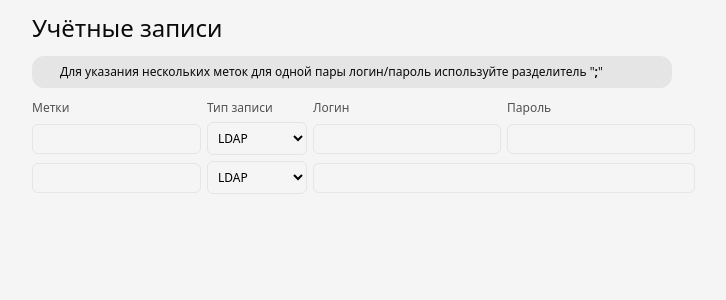
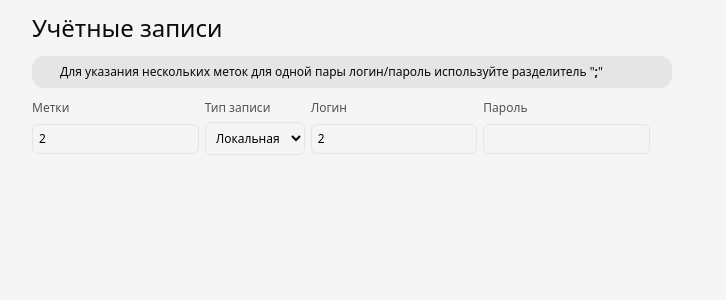
Before and after one commit to YriGantimurov/vue_test_exercise, a Vue app: page / in a window 1280 px wide. Shown: the top 300 px of the page, without its empty margins (288-1014 px from the left). Built offline with nearby package versions, Linux system fonts and the light colour scheme; the HTML template or start-up script is replaced by a standard one.

Commit message:
add: pinia form store, form state logic; edit: better file structure; debug: form grid sizing

```diff
--- a/src/App.vue
+++ b/src/components/App.vue
@@ -1,7 +1,7 @@
 <template>
-  <Form />
+  <EmployForm />
 </template>
 
 <script setup lang="ts">
-import Form from './components/Form.vue'
+import EmployForm from './EmployForm.vue'
 </script>
--- /dev/null
+++ b/src/components/EmployForm.vue
@@ -0,0 +1,54 @@
+<template>
+  <div class="bg-neutral-100">
+    <div class="w-1/2 mx-auto py-3 min-h-screen">
+      <!-- Header -->
+      <div class="flex gap-3 items-center">
+        <p class="text-2xl text-neutral-950 font-medium">Учётные записи</p>
+        <button
+          class="cursor-pointer"
+          @click="
+            formStore.addRecord({
+              tags: null,
+              recordType: 'Локальная',
+              login: null,
+              password: null,
+            })
+          "
+        >
+          <IconHOC icon-filename="user-plus-icon.svg" size="4" color="fill-neutral-950 " />
+        </button>
+      </div>
+      <!-- Form hint -->
+      <div
+        class="px-3 py-2 rounded-xl bg-neutral-200 grid grid-cols-[min-content_auto] items-center gap-1 mt-3"
+      >
+        <IconHOC icon-filename="question-circle-icon.svg" size="3" color="fill-neutral-950 " />
+        <p class="text-xs text-neutral-950">
+          Для указания нескольких меток для одной пары логин/пароль используйте разделитель "<span
+            class="font-bold"
+            >;</span
+          >"
+        </p>
+      </div>
+      <!-- Form -->
+      <div class="mt-3 grid grid-cols-[1fr_100px_1fr_1fr_min-content] items-center gap-1.5">
+        <!-- Form header -->
+        <p class="text-xs text-neutral-600">Метки</p>
+        <p class="text-xs text-neutral-600">Тип записи</p>
+        <p class="text-xs text-neutral-600">Логин</p>
+        <p class="text-xs text-neutral-600">Пароль</p>
+        <p></p>
+
+        <FormRecord :key="record.id" v-for="record in formStore.records" :record="record" />
+      </div>
+    </div>
+  </div>
+</template>
+
+<script setup lang="ts">
+import FormRecord from './FormRecord.vue'
+import IconHOC from './IconHOC.vue'
+import { useFormStore } from '@/stores/form'
+
+const formStore = useFormStore()
+</script>
--- a/src/components/Form.vue
+++ /dev/null
@@ -1,59 +0,0 @@
-<template>
-  <div class="flex bg-neutral-100">
-    <div class="w-1/2 mx-auto min-h-screen py-3">
-      <!-- Header -->
-      <div class="flex gap-3 items-center">
-        <p class="text-2xl text-neutral-950 font-medium">Учётные записи</p>
-        <button>
-          <IconHOC icon-filename="user-plus-icon.svg" size="4" color="fill-neutral-950 " />
-        </button>
-      </div>
-      <!-- Form hint -->
-      <div class="px-3 py-2 rounded-xl bg-neutral-200 flex items-center gap-1 mt-3">
-        <IconHOC icon-filename="question-circle-icon.svg" size="3" color="fill-neutral-950 " />
-        <p class="text-xs text-neutral-950">
-          Для указания нескольких меток для одной пары логин/пароль используйте разделитель "<span
-            class="font-bold"
-            >;</span
-          >"
-        </p>
-      </div>
-      <!-- Form -->
-      <div
-        class="mt-3 grid grid-cols-[max-content_100px_auto_auto_min-content] items-center gap-1.5"
-      >
-        <!-- Form header -->
-        <p class="text-xs text-neutral-600">Метки</p>
-        <p class="text-xs text-neutral-600">Тип записи</p>
-        <p class="text-xs text-neutral-600">Логин</p>
-        <p class="text-xs text-neutral-600">Пароль</p>
-        <p></p>
-        <textarea
-          rows="1"
-          class="p-1.5 text-xs resize-none border border-neutral-200 rounded-md"
-        ></textarea>
-        <select class="text-xs border-neutral-200 rounded-md border h-full p-1.5">
-          <option class="text-xs">LDAP</option>
-          <option class="text-xs">Локальная</option>
-        </select>
-        <input class="text-xs p-1.5 border-neutral-200 rounded-md border" />
-        <input class="text-xs p-1.5 border-neutral-200 rounded-md border" />
-        <IconHOC icon-filename="trash-bin-icon.svg" size="4" color="fill-neutral-950 " />
-        <textarea
-          rows="1"
-          class="p-1.5 text-xs resize-none border border-neutral-200 rounded-md"
-        ></textarea>
-        <select class="text-xs border-neutral-200 rounded-md border h-full p-1.5">
-          <option class="text-xs">LDAP</option>
-          <option class="text-xs">Локальная</option>
-        </select>
-        <input class="text-xs p-1.5 border-neutral-200 rounded-md border col-span-2" />
-        <IconHOC icon-filename="trash-bin-icon.svg" size="4" color="fill-neutral-950 " />
-      </div>
-    </div>
-  </div>
-</template>
-
-<script setup lang="ts">
-import IconHOC from './IconHOC.vue'
-</script>
--- /dev/null
+++ b/src/components/FormRecord.vue
@@ -0,0 +1,41 @@
+<template>
+  <textarea
+    v-model="localRecord.tags"
+    rows="1"
+    class="overflow-y-scroll scrollbar-hidden p-1.5 text-xs resize-none border border-neutral-200 rounded-md w-full"
+  ></textarea>
+  <select
+    v-model="localRecord.recordType"
+    class="text-xs border-neutral-200 rounded-md border h-full p-1.5"
+  >
+    <option value="LDAP" class="text-xs">LDAP</option>
+    <option value="Локальная" class="text-xs">Локальная</option>
+  </select>
+
+  <input
+    v-model="localRecord.login"
+    :class="`text-xs p-1.5 border-neutral-200 rounded-md border w-full ${record.recordType === 'LDAP' && 'col-span-2'}`"
+  />
+  <input
+    v-if="record.recordType === 'Локальная'"
+    v-model="localRecord.password"
+    class="text-xs p-1.5 border-neutral-200 rounded-md border w-full"
+  />
+  <button class="cursor-pointer" @click="formStore.removeRecord(record.id)">
+    <IconHOC icon-filename="trash-bin-icon.svg" size="4" color="fill-neutral-950 " />
+  </button>
+</template>
+
+<script setup lang="ts">
+import type { formRecordWithId } from '@/interfaces/form'
+import IconHOC from './IconHOC.vue'
+import { useFormStore } from '@/stores/form'
+
+const { record } = defineProps<{
+  record: formRecordWithId
+}>()
+const formStore = useFormStore()
+const localRecord = formStore.records.find(
+  (storeRecord) => storeRecord.id === record.id,
+) as formRecordWithId
+</script>
--- a/src/index.css
+++ b/src/index.css
@@ -1 +1,6 @@
 @import 'tailwindcss';
+
+/* utility for hiding scrollbar */
+@utility scrollbar-hidden {
+  @apply [scrollbar-width:none] [&::-webkit-scrollbar]:hidden;
+}
--- /dev/null
+++ b/src/interfaces/form.ts
@@ -0,0 +1,10 @@
+export interface formRecord {
+  tags: string | null
+  recordType: 'Локальная' | 'LDAP'
+  login: string | null
+  password: string | null
+}
+
+export interface formRecordWithId extends formRecord {
+  id: string
+}
--- a/src/main.ts
+++ b/src/main.ts
@@ -1,10 +1,11 @@
 import { createApp } from 'vue'
 import { createPinia } from 'pinia'
-import App from './App.vue'
+import App from './components/App.vue'
 import './index.css'
 
 const app = createApp(App)
+const pinia = createPinia()
 
-app.use(createPinia())
+app.use(pinia)
 
 app.mount('#app')
--- a/src/stores/counter.ts
+++ /dev/null
@@ -1,12 +0,0 @@
-import { ref, computed } from 'vue'
-import { defineStore } from 'pinia'
-
-export const useCounterStore = defineStore('counter', () => {
-  const count = ref(0)
-  const doubleCount = computed(() => count.value * 2)
-  function increment() {
-    count.value++
-  }
-
-  return { count, doubleCount, increment }
-})
--- /dev/null
+++ b/src/stores/form.ts
@@ -0,0 +1,27 @@
+import type { formRecord, formRecordWithId } from '@/interfaces/form'
+import { defineStore } from 'pinia'
+
+export const useFormStore = defineStore('player', {
+  state: () => {
+    return {
+      records: [
+        {
+          tags: '2',
+          recordType: 'Локальная',
+          login: '2',
+          password: null,
+          id: crypto.randomUUID(),
+        },
+      ] as formRecordWithId[],
+    }
+  },
+  actions: {
+    addRecord(record: formRecord) {
+      const newRecord = { ...record, id: crypto.randomUUID() }
+      this.records.push(newRecord)
+    },
+    removeRecord(id: string) {
+      this.records = this.records.filter((record) => record.id !== id)
+    },
+  },
+})
```
